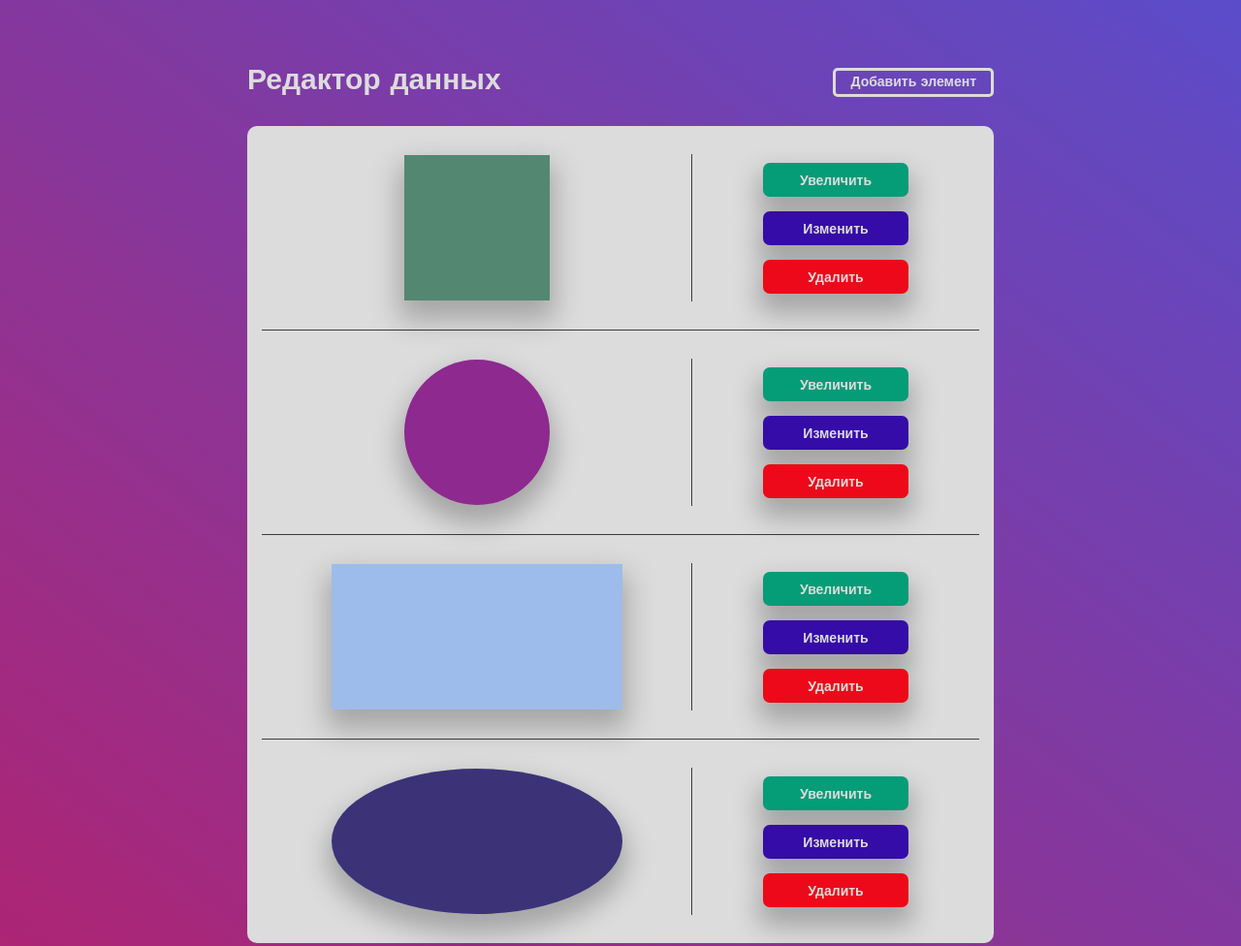
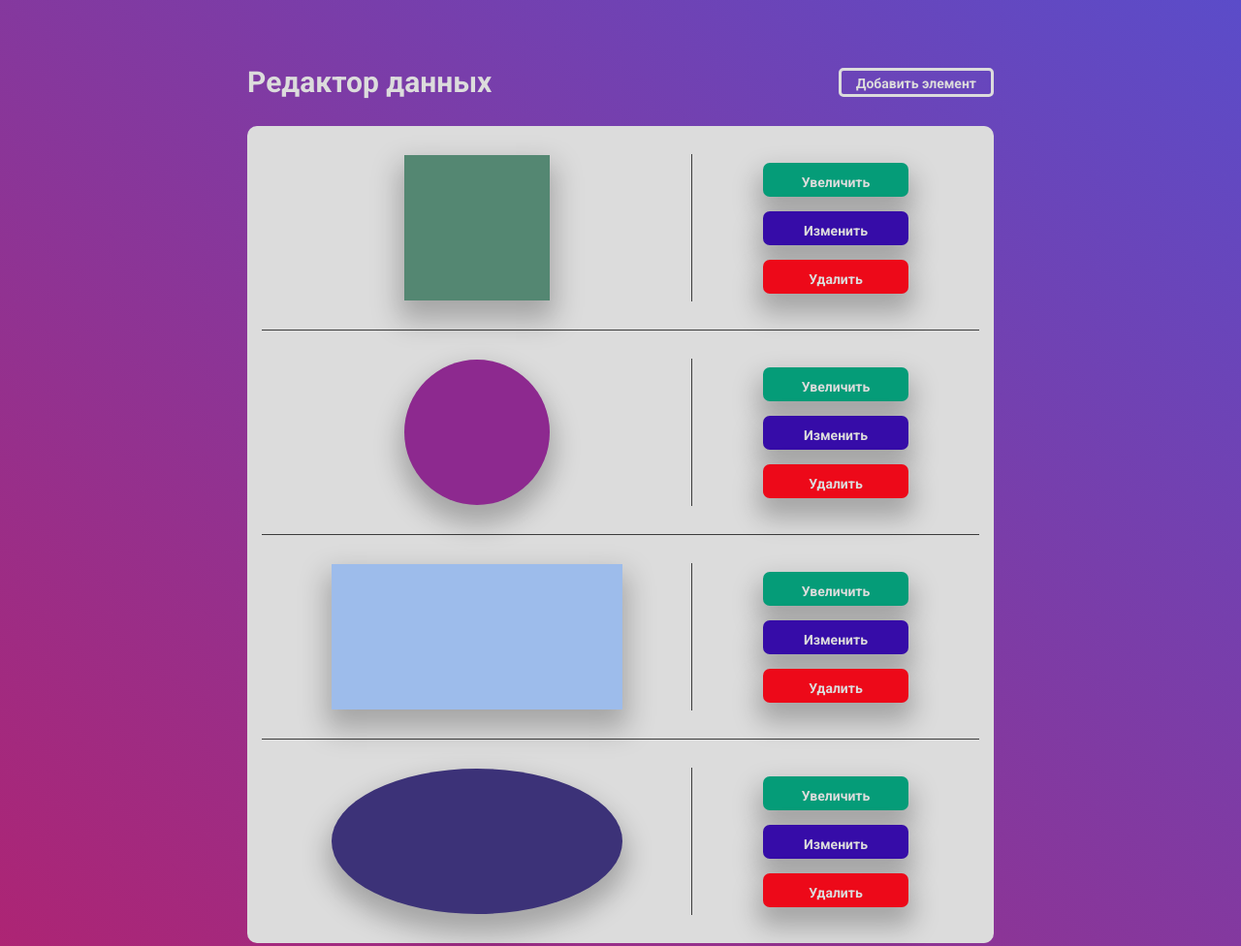
Before and after one commit to VladimirShadrov/Table-editor, a website built with webpack: page src/index.html in a window 1280 px wide. Shown: the top 976 px of the page at 97% size. Built offline with nearby package versions, Linux system fonts and the light colour scheme.

Commit message:
Исправлены мелкие баги

```diff
--- a/src/js/helpers/helpers.js
+++ b/src/js/helpers/helpers.js
@@ -434,6 +434,9 @@ export function addNewItemToCatalog(
       viewingClass: itemData.viewingClass,
     };
 
+    itemData = '';
+    colorData = '';
+
     catalogItems.push(newElement);
     setIdCatalogItems(key, catalogItems);
     drowCurrentCatalogElements(key, container, defaultValue);
--- a/src/styles/styles.scss
+++ b/src/styles/styles.scss
@@ -1,4 +1,4 @@
-@import url('https://fonts.googleapis.com/css2?family=Josefin+Sans:wght@400;700&display=swap');
+@import url('https://fonts.googleapis.com/css2?family=Roboto:wght@400;700&display=swap');
 
 // сброс стилей
 * {
@@ -82,7 +82,7 @@ $textColor: rgba(60, 60, 60, 1);
 $lightGrey: rgba(220, 220, 220, 1);
 
 body {
-  font-family: 'Josefin Sans', sans-serif;
+  font-family: 'Roboto', sans-serif;
   font-weight: 400;
   color: $textColor;
 }
```
Also changed, not shown: dist/bundle.js, dist/styles/styles.css, 1 other file.
